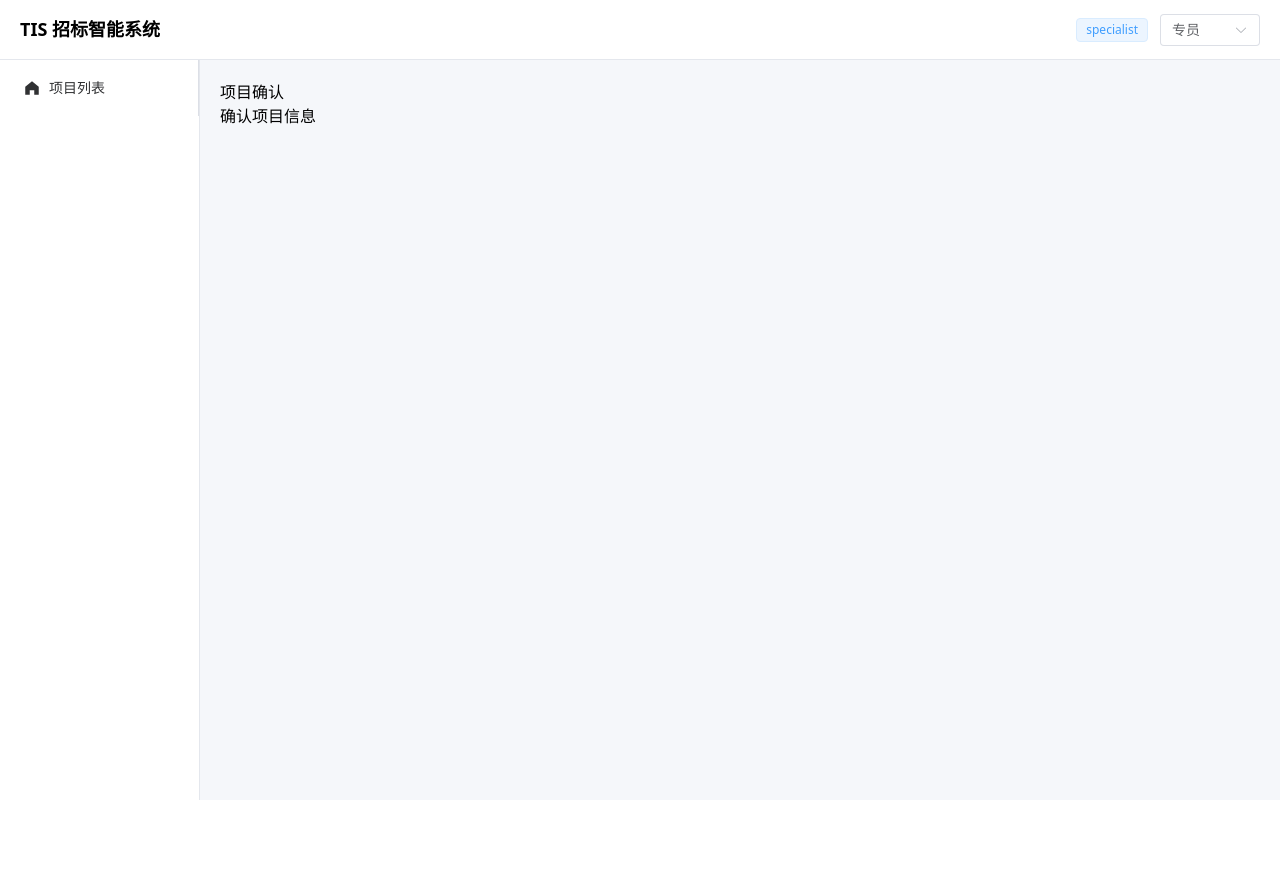
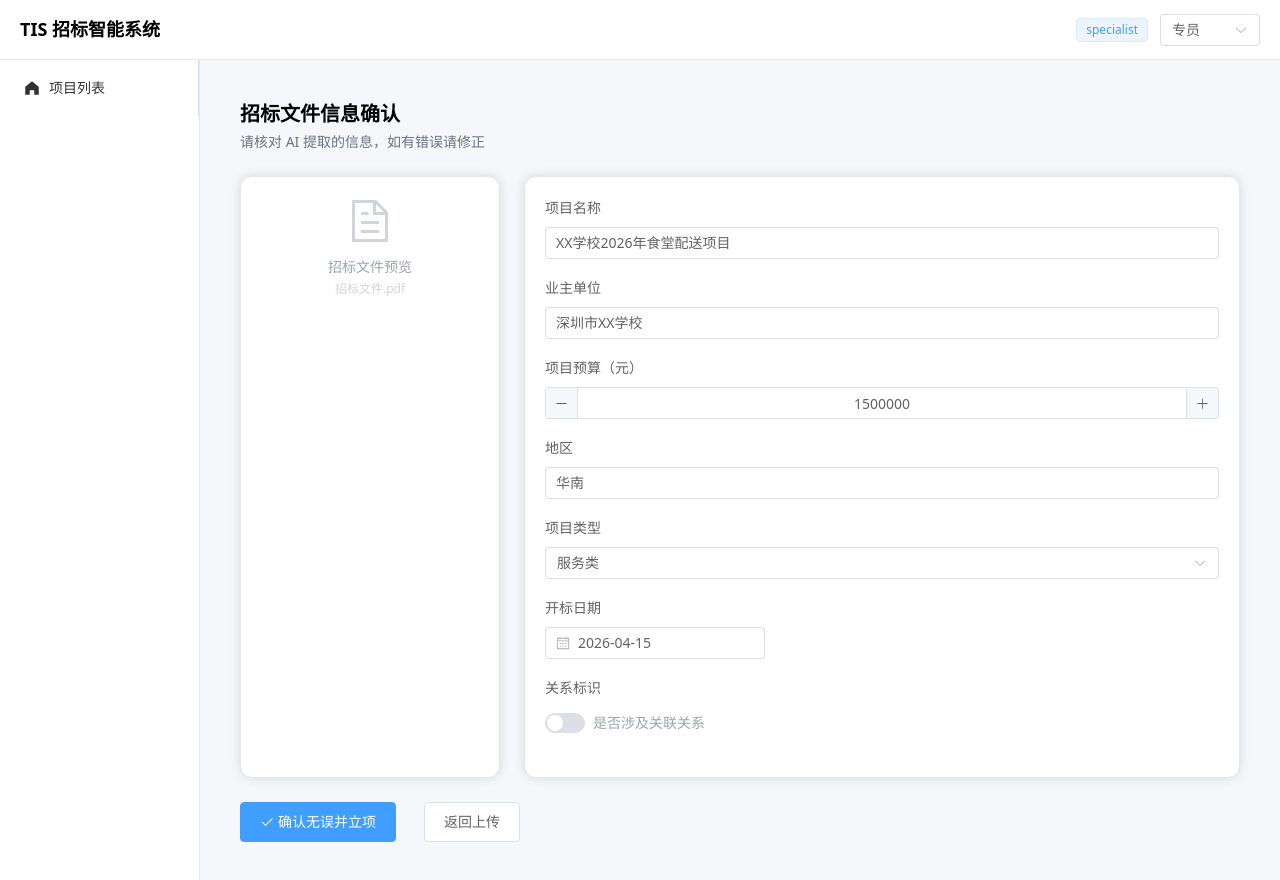
Before and after one commit to yongkksheng-bit/TIS, a Vue app in the folder frontend/: page /projects/1/confirm in a window 1280 px wide. Before the commit the page ends 800 px from the top, so only its background shows below. Built offline with nearby package versions, Linux system fonts and the light colour scheme.

Commit message:
feat(week6): add ProjectUpload and Confirmation views with mock workflow

```diff
--- a/frontend/src/api/mock.ts
+++ b/frontend/src/api/mock.ts
@@ -20,4 +20,20 @@ const mockClient = {
   },
 }
 
+export function setupUploadMock() {
+  // Intercept upload requests
+  const origPost = mockClient.post.bind(mockClient)
+  mockClient.post = async (url: string, data?: unknown) => {
+    if (url.includes('/upload')) {
+      console.log('[MOCK] PDF upload intercepted', url)
+      await new Promise(r => setTimeout(r, 100))
+      return { data: { success: true, project_id: Date.now() } }
+    }
+    return origPost(url, data)
+  }
+}
+
+// Initialize mock intercepts
+setupUploadMock()
+
 export { mockClient as mockClient }
--- a/frontend/src/main.ts
+++ b/frontend/src/main.ts
@@ -6,6 +6,7 @@ import * as ElementPlusIconsVue from '@element-plus/icons-vue'
 import App from './App.vue'
 import router from './router'
 import './style.css'
+import '@/api/mock'
 
 const app = createApp(App)
 
--- a/frontend/src/stores/projectStore.ts
+++ b/frontend/src/stores/projectStore.ts
@@ -12,6 +12,7 @@ export interface Project {
   relationship_flag: boolean
   generation_mode: string
   bid_open_date: string
+  pdf_file?: string
   created_at?: string
 }
 
--- a/frontend/src/views/ConfirmationView.vue
+++ b/frontend/src/views/ConfirmationView.vue
@@ -1,10 +1,158 @@
 <template>
-  <div>
-    <h2>项目确认</h2>
-    <p>确认项目信息</p>
+  <div class="confirmation-view">
+    <div class="page-header">
+      <h2 class="text-xl font-semibold">招标文件信息确认</h2>
+      <p class="text-sm text-gray-500 mt-1">请核对 AI 提取的信息，如有错误请修正</p>
+    </div>
+
+    <div class="flex gap-6">
+      <!-- Left: PDF info placeholder -->
+      <div class="pdf-placeholder">
+        <el-card class="pdf-card">
+          <div class="flex flex-col items-center justify-center h-full">
+            <el-icon :size="48" class="text-gray-300"><Document /></el-icon>
+            <p class="text-sm text-gray-400 mt-3">招标文件预览</p>
+            <p class="text-xs text-gray-300 mt-1">{{ project.pdf_file || '未上传文件' }}</p>
+          </div>
+        </el-card>
+      </div>
+
+      <!-- Right: Editable form -->
+      <div class="flex-1">
+        <el-card class="form-card">
+          <el-form :model="formData" label-position="top" class="ocr-form">
+            <el-form-item label="项目名称">
+              <el-input v-model="formData.project_name" placeholder="项目名称" />
+            </el-form-item>
+            <el-form-item label="业主单位">
+              <el-input v-model="formData.owner_unit" placeholder="业主单位" />
+            </el-form-item>
+            <el-form-item label="项目预算（元）">
+              <el-input-number
+                v-model="formData.budget_amount"
+                :min="0"
+                :step="10000"
+                :precision="0"
+                class="w-full"
+              />
+            </el-form-item>
+            <el-form-item label="地区">
+              <el-input v-model="formData.region" placeholder="如：华南、华东" />
+            </el-form-item>
+            <el-form-item label="项目类型">
+              <el-select v-model="formData.project_type" class="w-full">
+                <el-option label="服务类" value="service" />
+                <el-option label="货物类" value="goods" />
+                <el-option label="工程类" value="engineering" />
+              </el-select>
+            </el-form-item>
+            <el-form-item label="开标日期">
+              <el-date-picker
+                v-model="formData.bid_open_date"
+                type="date"
+                placeholder="选择日期"
+                class="w-full"
+                format="YYYY-MM-DD"
+                value-format="YYYY-MM-DD"
+              />
+            </el-form-item>
+            <el-form-item label="关系标识">
+              <el-switch v-model="formData.relationship_flag" />
+              <span class="text-sm text-gray-400 ml-2">是否涉及关联关系</span>
+            </el-form-item>
+          </el-form>
+        </el-card>
+      </div>
+    </div>
+
+    <!-- Action buttons -->
+    <div class="mt-6 flex gap-4">
+      <el-button type="primary" size="large" :loading="isConfirming" @click="confirmAndProceed">
+        <el-icon v-if="!isConfirming" class="mr-1"><Check /></el-icon>
+        确认无误并立项
+      </el-button>
+      <el-button size="large" @click="goBack">返回上传</el-button>
+    </div>
   </div>
 </template>
+
 <script setup lang="ts">
-import { useProjectStore } from '@/stores/projectStore'
+import { ref, reactive, onMounted } from 'vue'
+import { useRouter, useRoute } from 'vue-router'
+import { useProjectStore, type Project } from '@/stores/projectStore'
+import { Document, Check } from '@element-plus/icons-vue'
+import { ElMessage } from 'element-plus'
+
+const router = useRouter()
+const route = useRoute()
 const projectStore = useProjectStore()
+
+const projectId = Number(route.params.id)
+const isConfirming = ref(false)
+
+const project = reactive<Project>({
+  id: projectId,
+  project_name: '',
+  project_type: 'service',
+  owner_unit: '',
+  region: '',
+  budget_amount: 0,
+  status: 'parsing',
+  relationship_flag: false,
+  generation_mode: 'auto',
+  bid_open_date: '',
+  pdf_file: '招标文件.pdf',
+})
+
+const formData = reactive({
+  project_name: 'XX学校2026年食堂配送项目',
+  owner_unit: '深圳市XX学校',
+  budget_amount: 1500000,
+  region: '华南',
+  project_type: 'service',
+  bid_open_date: '2026-04-15',
+  relationship_flag: false,
+})
+
+function confirmAndProceed() {
+  isConfirming.value = true
+  setTimeout(() => {
+    // Update project with confirmed data
+    Object.assign(project, formData, { status: 'parsed' })
+    projectStore.projects.push({ ...project })
+    ElMessage.success('项目立项成功！')
+    isConfirming.value = false
+    router.push('/')
+  }, 800)
+}
+
+function goBack() {
+  router.push(`/projects/${projectId}/upload`)
+}
 </script>
+
+<style scoped>
+.confirmation-view {
+  max-width: 1100px;
+  margin: 0 auto;
+  padding: 20px;
+}
+.page-header {
+  margin-bottom: 24px;
+}
+.pdf-placeholder {
+  width: 260px;
+  flex-shrink: 0;
+}
+.pdf-card {
+  height: 100%;
+  min-height: 400px;
+  border-radius: 12px;
+}
+.form-card {
+  border-radius: 12px;
+}
+.ocr-form :deep(.el-form-item__label) {
+  font-weight: 500;
+}
+</style>
--- a/frontend/src/views/ProjectUploadView.vue
+++ b/frontend/src/views/ProjectUploadView.vue
@@ -1,10 +1,160 @@
 <template>
-  <div>
-    <h2>项目上传</h2>
-    <p>上传招标文件</p>
+  <div class="upload-view">
+    <div class="page-header">
+      <h2 class="text-xl font-semibold">上传招标文件</h2>
+      <p class="text-sm text-gray-500">支持 PDF 格式，大小不超过 50MB</p>
+    </div>
+
+    <!-- Upload area -->
+    <div class="upload-container">
+      <el-upload
+        ref="uploadRef"
+        class="upload-area"
+        :class="{ 'is-dragover': isDragover }"
+        drag
+        :auto-upload="false"
+        :show-file-list="false"
+        accept=".pdf"
+        @change="handleFileChange"
+        @dragover="isDragover = true"
+        @dragleave="isDragover = false"
+        @drop="isDragover = false"
+      >
+        <div class="upload-content">
+          <el-icon class="upload-icon" :size="64"><DocumentAdd /></el-icon>
+          <p class="text-lg font-medium mt-4">拖拽 PDF 文件到此处</p>
+          <p class="text-sm text-gray-400 mt-1">或点击选择文件</p>
+          <p v-if="selectedFile" class="mt-3 text-sm text-blue-500">
+            已选择: {{ selectedFile.name }}
+          </p>
+        </div>
+      </el-upload>
+    </div>
+
+    <!-- Action buttons -->
+    <div class="mt-6 flex gap-4">
+      <el-button
+        type="primary"
+        size="large"
+        :loading="isParsing"
+        :disabled="!selectedFile"
+        @click="startParsing"
+      >
+        <el-icon v-if="!isParsing" class="mr-1"><Cpu /></el-icon>
+        {{ isParsing ? '智能解析中...' : '开始智能解析' }}
+      </el-button>
+      <el-button size="large" @click="goBack">返回</el-button>
+    </div>
+
+    <!-- Parsing progress -->
+    <div v-if="isParsing" class="mt-6">
+      <el-card class="parsing-card">
+        <div class="flex items-center gap-3">
+          <el-icon class="text-blue-500" :size="24"><Loading /></el-icon>
+          <div>
+            <p class="font-medium">AI 正在解析招标文件...</p>
+            <p class="text-sm text-gray-500 mt-1">预计需要 1-2 秒</p>
+          </div>
+        </div>
+        <el-progress :percentage="parsingProgress" :stroke-width="8" class="mt-3" />
+      </el-card>
+    </div>
   </div>
 </template>
+
 <script setup lang="ts">
+import { ref } from 'vue'
+import { useRouter, useRoute } from 'vue-router'
 import { useProjectStore } from '@/stores/projectStore'
+import { DocumentAdd, Cpu, Loading } from '@element-plus/icons-vue'
+import { ElMessage } from 'element-plus'
+
+const router = useRouter()
+const route = useRoute()
 const projectStore = useProjectStore()
+
+const selectedFile = ref<File | null>(null)
+const isParsing = ref(false)
+const parsingProgress = ref(0)
+const isDragover = ref(false)
+
+function handleFileChange(file: unknown) {
+  const f = (file as { raw: File }).raw
+  if (f && f.type === 'application/pdf') {
+    selectedFile.value = f
+  } else {
+    ElMessage.warning('请上传 PDF 文件')
+  }
+}
+
+function startParsing() {
+  if (!selectedFile.value) return
+  isParsing.value = true
+  parsingProgress.value = 0
+
+  // Mock progress simulation
+  const interval = setInterval(() => {
+    parsingProgress.value += Math.floor(Math.random() * 20) + 10
+    if (parsingProgress.value >= 100) {
+      parsingProgress.value = 100
+      clearInterval(interval)
+      setTimeout(() => {
+        isParsing.value = false
+        // Navigate to confirmation page
+        const projectId = projectStore.projects.length > 0 ? projectStore.projects[0].id + 1 : 1
+        router.push(`/projects/${projectId}/confirm`)
+      }, 300)
+    }
+  }, 200)
+}
+
+function goBack() {
+  router.push('/')
+}
 </script>
+
+<style scoped>
+.upload-view {
+  max-width: 720px;
+  margin: 0 auto;
+  padding: 20px;
+}
+.page-header {
+  margin-bottom: 24px;
+}
+.upload-container {
+  margin-top: 16px;
+}
+.upload-area {
+  width: 100%;
+}
+.upload-area :deep(.el-upload) {
+  width: 100%;
+}
+.upload-area :deep(.el-upload-dragger) {
+  width: 100%;
+  height: 300px;
+  display: flex;
+  align-items: center;
+  justify-content: center;
+  border-radius: 12px;
+  border: 2px dashed #dcdfe6;
+  background: #fafafa;
+  transition: all 0.2s;
+}
+.upload-area :deep(.el-upload-dragger:hover),
+.upload-area.is-dragover :deep(.el-upload-dragger) {
+  border-color: #409eff;
+  background: #ecf5ff;
+}
+.upload-content {
+  text-align: center;
+  color: #606266;
+}
+.upload-icon {
+  color: #c0c4cc;
+}
+.parsing-card {
+  border-radius: 12px;
+}
+</style>
```
